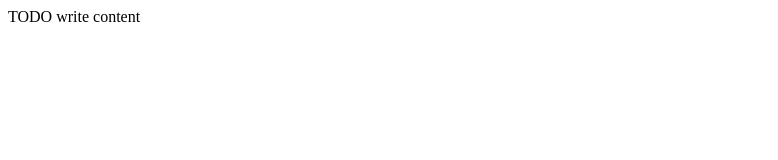
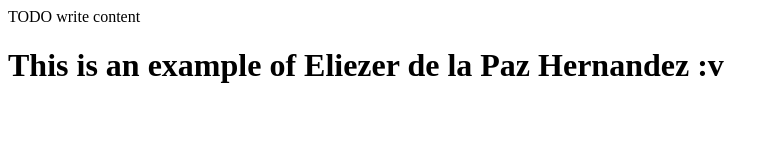
Before and after one commit to ArkhamHdz/proyectoPrueba, a plain HTML site: page web/index.html in a window 1280 px wide. Shown: the whole page, without its empty margins (0-778 px from the left). Drawn offline with Linux system fonts and the light colour scheme.

Commit message:
New h1 example added

```diff
--- a/web/index.html
+++ b/web/index.html
@@ -13,5 +13,7 @@ and open the template in the editor.
     </head>
     <body>
         <div>TODO write content</div>
+        <h1> This is an example of Eliezer de la Paz Hernandez :v </h1>
+
     </body>
 </html>
```
Also changed, not shown: 1 other file.
